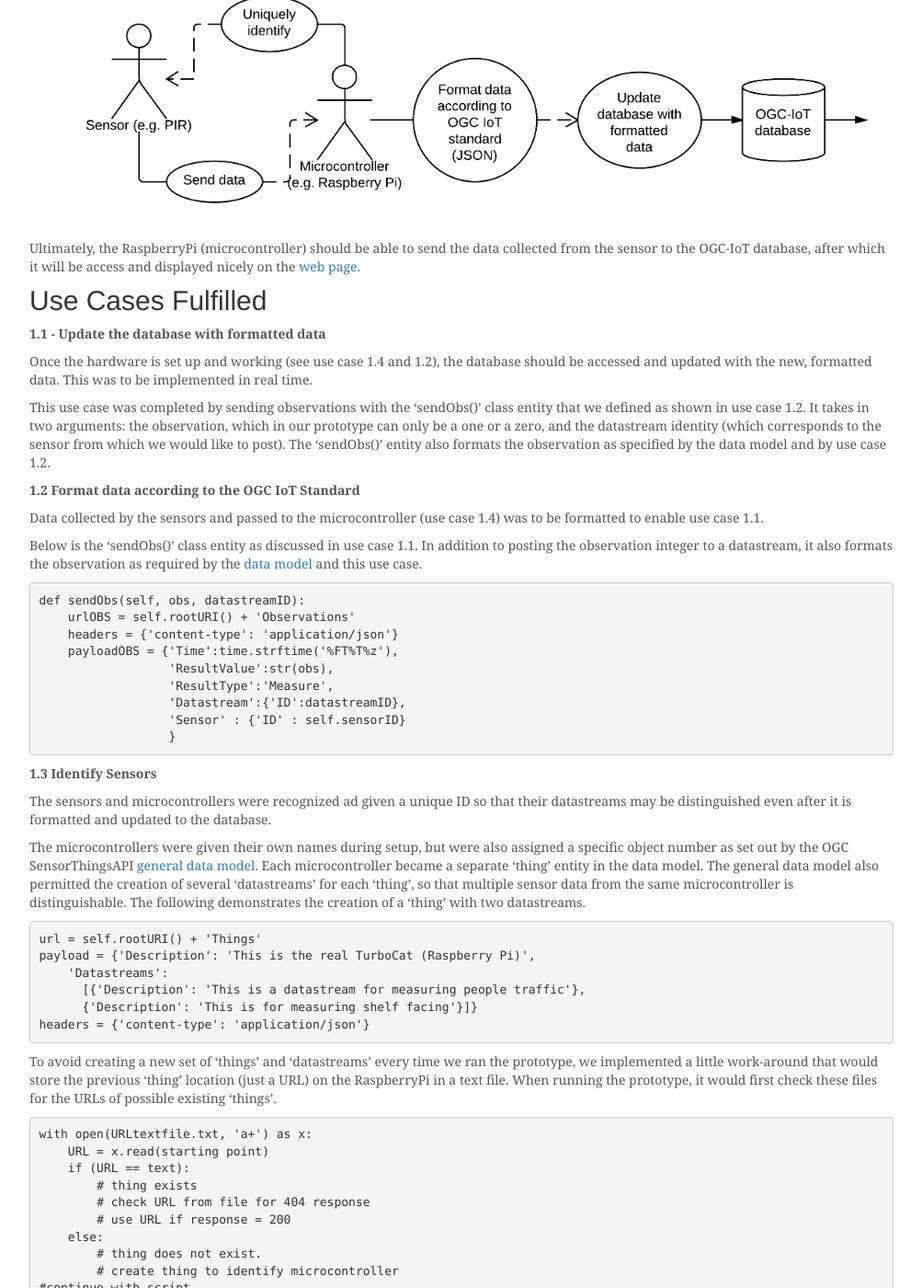
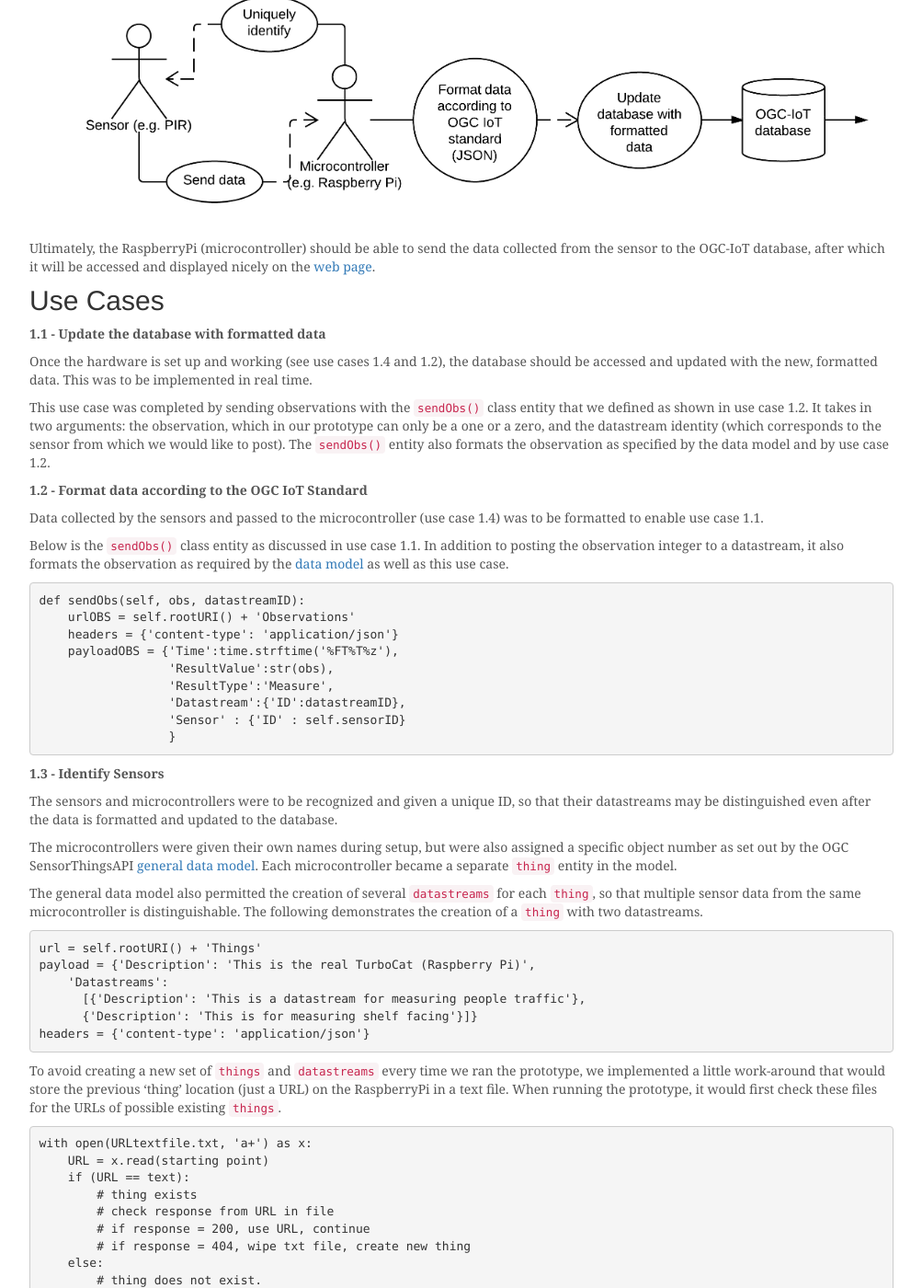
Before and after one commit to ThatGeoGuy/ENGO500, a Jekyll site: the page built from _posts/2014-04-05-prototype-development-software.markdown, in a window 1280 px wide and 1400 px high, scrolled down 223 px. Shown: the whole window at 92% size, without its empty margins (138-1141 px from the left). Built offline with Jekyll 4.4.1, drawn with Linux system fonts in a browser that asks for light colours; nearby versions of some CDN libraries; some of the changed text lies outside the part shown.

Commit message:
Update 2014-04-05-prototype-development-software

```diff
--- a/_posts/2014-04-05-prototype-development-software.markdown
+++ b/_posts/2014-04-05-prototype-development-software.markdown
@@ -15,24 +15,26 @@ If you are unfamiliar with the term "use case", it is simply a way of defining t
 
 ![Prototype Use Cases]({{ site.baseurl }}/images/sensors/Sensor_Prototype_use_case_diagram.png)
 
-Ultimately, the RaspberryPi (microcontroller) should be able to send the data collected from the sensor to the OGC-IoT database, after which it will be access and displayed nicely on the [web page]({{ site.baseurl }}/2014/04/03/development-process-technical-deliverables-progress-report/).
+Ultimately, the RaspberryPi (microcontroller) should be able to send the data collected from the sensor to the OGC-IoT database, after which it will be accessed and displayed nicely on the [web page]({{ site.baseurl }}/2014/04/03/development-process-technical-deliverables-progress-report/).
 
 
-## Use Cases Fulfilled
+## Use Cases
+
+
 
 
 **1.1 - Update the database with formatted data**
 
-Once the hardware is set up and working (see use case 1.4 and 1.2), the database should be accessed and updated with the new, formatted data.  This was to be implemented in real time.
+Once the hardware is set up and working (see use cases 1.4 and 1.2), the database should be accessed and updated with the new, formatted data.  This was to be implemented in real time.
 
-This use case was completed by sending observations with the 'sendObs()' class entity that we defined as shown in use case 1.2.  It takes in two arguments: the observation, which in our prototype can only be a one or a zero, and the datastream identity (which corresponds to the sensor from which we would like to post). The 'sendObs()' entity also formats the observation as specified by the data model and by use case 1.2.
+This use case was completed by sending observations with the `sendObs()` class entity that we defined as shown in use case 1.2.  It takes in two arguments: the observation, which in our prototype can only be a one or a zero, and the datastream identity (which corresponds to the sensor from which we would like to post). The `sendObs()` entity also formats the observation as specified by the data model and by use case 1.2.
 
 
-**1.2 Format data according to the OGC IoT Standard**
+**1.2 - Format data according to the OGC IoT Standard**
 
 Data collected by the sensors and passed to the microcontroller (use case 1.4) was to be formatted to enable use case 1.1.
 
-Below is the 'sendObs()' class entity as discussed in use case 1.1.  In addition to posting the observation integer to a datastream, it also formats the observation as required by the [data model]({{ site.baseurl }}/2014/04/04/using-the-data-model/) and this use case.
+Below is the `sendObs()` class entity as discussed in use case 1.1.  In addition to posting the observation integer to a datastream, it also formats the observation as required by the [data model]({{ site.baseurl }}/2014/04/04/using-the-data-model/) as well as this use case.
 
     def sendObs(self, obs, datastreamID):
         urlOBS = self.rootURI() + 'Observations'
@@ -45,11 +47,13 @@ Below is the 'sendObs()' class entity as discussed in use case 1.1.  In addition
                       }
 
 
-**1.3 Identify Sensors**
+**1.3 - Identify Sensors**
 
-The sensors and microcontrollers were recognized ad given a unique ID so that their datastreams may be distinguished even after it is formatted and updated to the database.
+The sensors and microcontrollers were to be recognized and given a unique ID, so that their datastreams may be distinguished even after the data is formatted and updated to the database.
 
-The microcontrollers were given their own names during setup, but were also assigned a specific object number as set out by the OGC SensorThingsAPI [general data model]({{ site.baseurl }}/2014/04/04/using-the-data-model/).  Each microcontroller became a separate 'thing' entity in the data model. The general data model also permitted the creation of several 'datastreams' for each 'thing', so that multiple sensor data from the same microcontroller is distinguishable. The following demonstrates the creation of a 'thing' with two datastreams.
+The microcontrollers were given their own names during setup, but were also assigned a specific object number as set out by the OGC SensorThingsAPI [general data model]({{ site.baseurl }}/2014/04/04/using-the-data-model/).  Each microcontroller became a separate `thing` entity in the model.
+
+The general data model also permitted the creation of several `datastreams` for each `thing`, so that multiple sensor data from the same microcontroller is distinguishable. The following demonstrates the creation of a `thing` with two datastreams.
 
     url = self.rootURI() + 'Things'
     payload = {'Description': 'This is the real TurboCat (Raspberry Pi)',
@@ -58,23 +62,24 @@ The microcontrollers were given their own names during setup, but were also assi
           {'Description': 'This is for measuring shelf facing'}]}
     headers = {'content-type': 'application/json'}
 
-To avoid creating a new set of 'things' and 'datastreams' every time we ran the prototype, we implemented a little work-around that would store the previous 'thing' location (just a URL) on the RaspberryPi in a text file.  When running the prototype, it would first check these files for the URLs of possible existing 'things'.
+To avoid creating a new set of `things` and `datastreams` every time we ran the prototype, we implemented a little work-around that would store the previous 'thing' location (just a URL) on the RaspberryPi in a text file.  When running the prototype, it would first check these files for the URLs of possible existing `things`.
 
     with open(URLtextfile.txt, 'a+') as x:
         URL = x.read(starting point)
         if (URL == text):
             # thing exists
-            # check URL from file for 404 response
-            # use URL if response = 200
+            # check response from URL in file
+            # if response = 200, use URL, continue
+            # if response = 404, wipe txt file, create new thing
         else:
             # thing does not exist.
             # create thing to identify microcontroller
     #continue with script
 
-As shown by the pseudo code above, if it finds that a URL exists and does not return a 404 error, it will continue to identify the microcontroller as that 'thing'.  Otherwise, if the URL is not found, it will wipe the text files and create a new 'thing' to identify the microcontroller.  This feature was particularly useful during the testing phase in which the webserver we were provided with was being intermittently reset.
+As shown by the pseudo code above, if it finds that a URL exists and does not return a 404 error, it will continue to identify the microcontroller as that `thing`.  Otherwise, if the URL does not exist, it will create a new `thing` to identify the microcontroller.  In the case that the response of an existing URL returns a 404 error, the text files are wiped clean and a new `thing` is created.  This feature was particularly useful during the testing phase in which the webserver we were provided with was being intermittently reset.
 
 
-**1.4 Send data to the micro-controller**
+**1.4 - Send data to the micro-controller**
 
 Observations from a sensor will be acknowledged by the microcontroller and stored for use cases 1.2 and 1.1.
 
```
